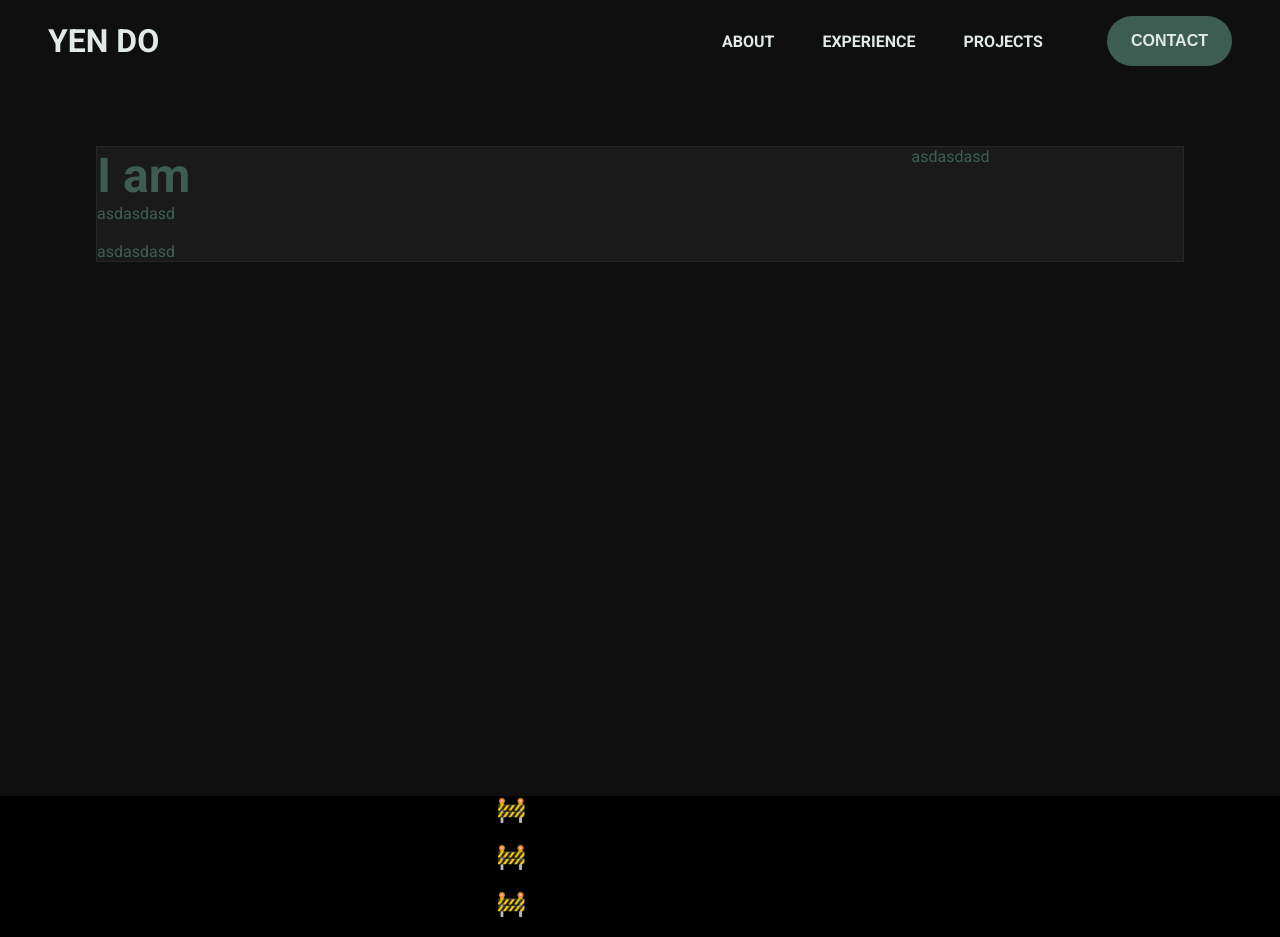
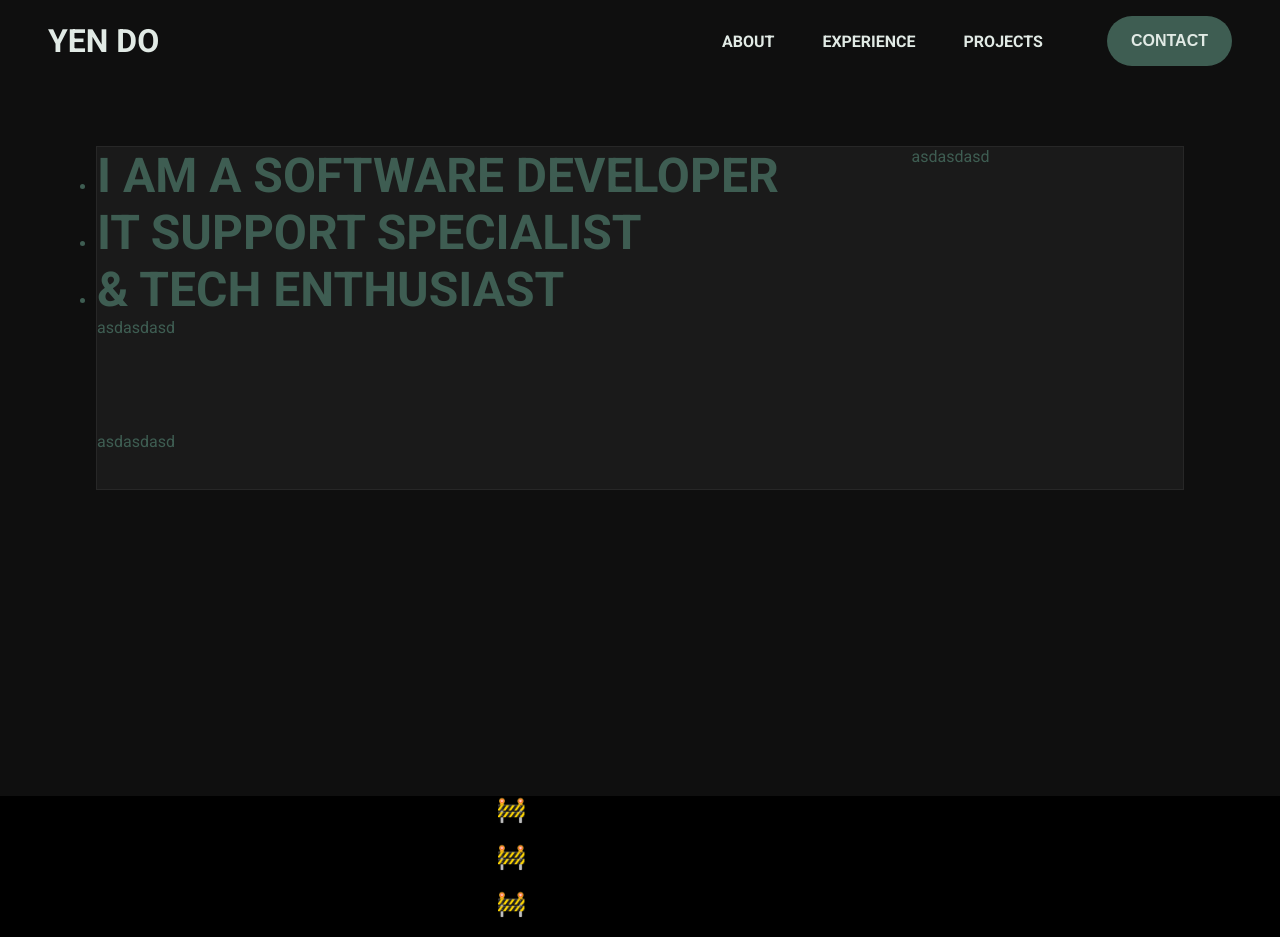
Before and after one commit to y00do/portfolio-angular, an Angular app: page / in a window 1280 px wide. Built offline with nearby package versions, Linux system fonts and the light colour scheme.

Commit message:
Update hero.html

```diff
--- a/src/app/main-page/sections/hero/hero.html
+++ b/src/app/main-page/sections/hero/hero.html
@@ -2,7 +2,17 @@
 	<div class="hero-start">
 		<div class="profile">
 			<div class="greeting">
-				<h1>I am</h1>
+				<ul class="flex-col justify-center">
+					<li class="title1">
+						<h1>I AM A SOFTWARE DEVELOPER</h1>
+					</li>
+					<li class="title2">
+						<h1>IT SUPPORT SPECIALIST</h1>
+					</li>
+					<li class="title3">
+						<h1>& TECH ENTHUSIAST</h1>
+					</li>
+				</ul>
 			</div>
 			<div class="call-to-action">asdasdasd</div>
 			<div class="professional-summary">asdasdasd</div>
```
